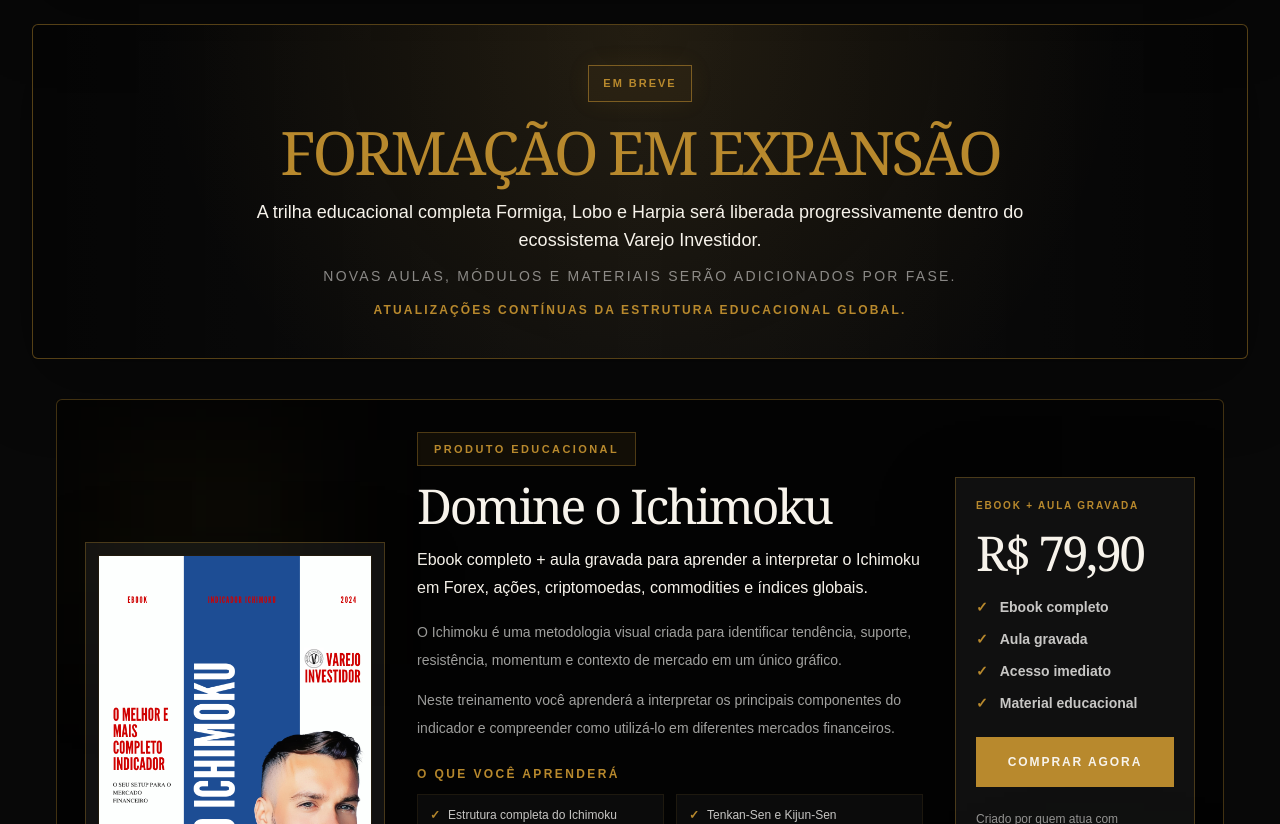
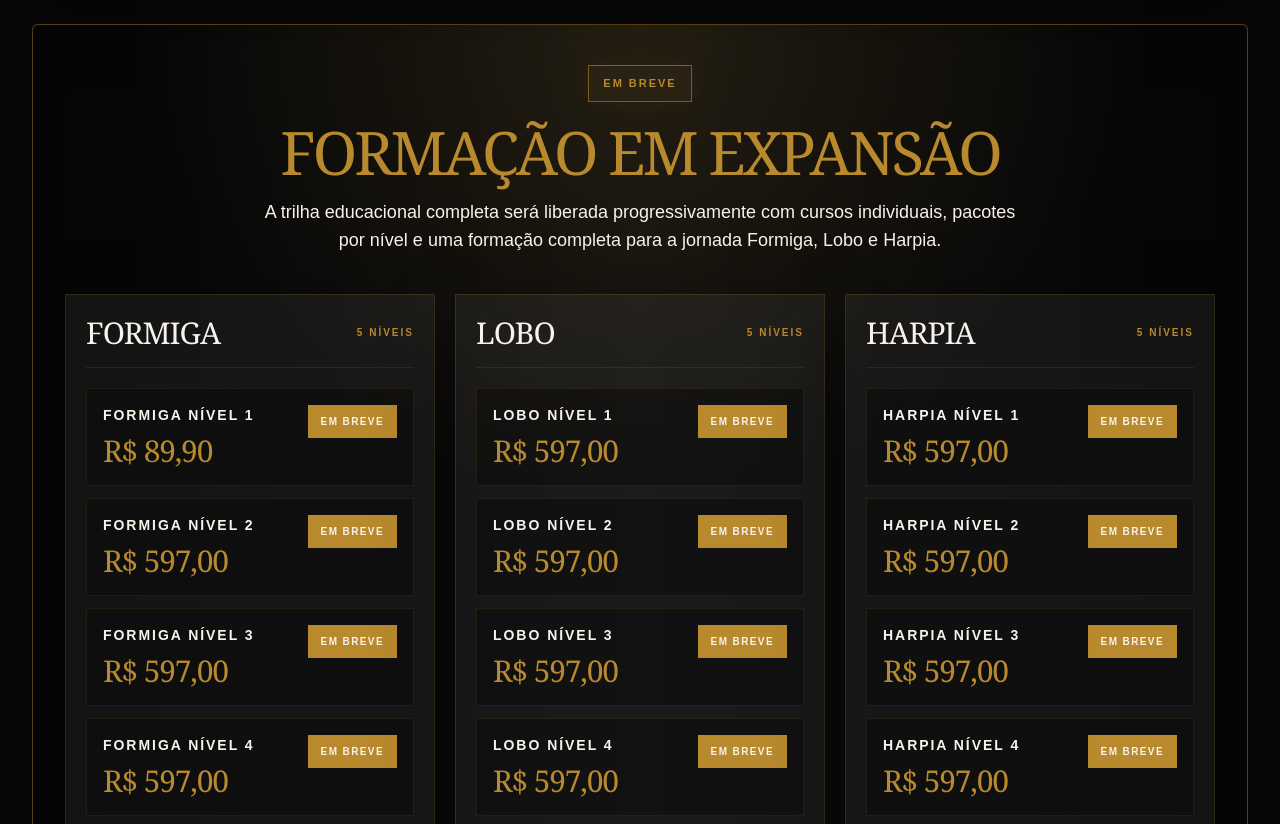
Before and after one commit to varejoinvestidor/varejo-investidor-site, a Next.js app: page /educacao in a window 1280 px wide. Shown: the part 4580-5404 px from the top of the page. Built offline with nearby package versions, Linux system fonts and the light colour scheme.

Commit message:
Atualizacao site e paginas

```diff
--- a/app/educacao/page.tsx
+++ b/app/educacao/page.tsx
@@ -270,6 +270,57 @@
   "Atualizações futuras",
   "Acesso imediato",
 ];
+
+const expansionCourseGroups = [
+  {
+    title: "FORMIGA",
+    tone: "rise",
+    products: [
+      { name: "Formiga Nível 1", price: "R$ 89,90" },
+      { name: "Formiga Nível 2", price: "R$ 597,00" },
+      { name: "Formiga Nível 3", price: "R$ 597,00" },
+      { name: "Formiga Nível 4", price: "R$ 597,00" },
+      { name: "Formiga Nível 5", price: "R$ 597,00" },
+    ],
+  },
+  {
+    title: "LOBO",
+    tone: "gold",
+    products: [
+      { name: "Lobo Nível 1", price: "R$ 597,00" },
+      { name: "Lobo Nível 2", price: "R$ 597,00" },
+      { name: "Lobo Nível 3", price: "R$ 597,00" },
+      { name: "Lobo Nível 4", price: "R$ 597,00" },
+      { name: "Lobo Nível 5", price: "R$ 597,00" },
+    ],
+  },
+  {
+    title: "HARPIA",
+    tone: "elite",
+    products: [
+      { name: "Harpia Nível 1", price: "R$ 597,00" },
+      { name: "Harpia Nível 2", price: "R$ 597,00" },
+      { name: "Harpia Nível 3", price: "R$ 597,00" },
+      { name: "Harpia Nível 4", price: "R$ 597,00" },
+      { name: "Harpia Nível 5", price: "R$ 597,00" },
+    ],
+  },
+];
+
+const expansionPackages = [
+  { name: "PACOTE FORMIGA", detail: "5 níveis", original: "R$ 2.477,90", promo: "R$ 1.997,00" },
+  { name: "PACOTE LOBO", detail: "5 níveis", original: "R$ 2.985,00", promo: "R$ 2.497,00" },
+  { name: "PACOTE HARPIA", detail: "5 níveis", original: "R$ 2.985,00", promo: "R$ 2.497,00" },
+];
+
+const completeFormationOffer = {
+  title: "FORMAÇÃO VAREJO INVESTIDOR",
+  detail: "15 níveis completos",
+  originalLabel: "Valor original",
+  original: "R$ 8.457,50",
+  promoLabel: "Valor promocional",
+  promo: "R$ 6.997,00",
+};
 const localizedEducationCopy = {
   ...educationCopy,
   ar: {
@@ -766,19 +817,110 @@
         </div>
 
         <div id="expansao" className="mx-auto mt-10 max-w-7xl">
-          <div
-            aria-disabled="true"
-            className="education-expansion relative cursor-not-allowed overflow-hidden border border-gold/[0.45] bg-ink/[0.88] px-6 py-8 text-center shadow-premium md:px-10 md:py-10"
-          >
+          <section className="education-expansion relative overflow-hidden border border-gold/[0.45] bg-ink/[0.88] px-5 py-8 shadow-premium md:px-8 md:py-10">
             <div className="absolute inset-0 terminal-grid opacity-20" />
-            <div className="expansion-badge relative mx-auto inline-flex items-center justify-center">
-              EM BREVE
+            <div className="relative mx-auto max-w-4xl text-center">
+              <div className="expansion-badge mx-auto inline-flex items-center justify-center">EM BREVE</div>
+              <h2 className="mt-5 font-serif text-5xl tracking-[-0.05em] text-gold md:text-6xl">
+                {copy.expansionTitle}
+              </h2>
+              <p className="mx-auto mt-4 max-w-3xl text-base leading-8 text-paper/[0.72] md:text-lg">
+                A trilha educacional completa será liberada progressivamente com cursos individuais, pacotes por nível e uma formação completa para a jornada Formiga, Lobo e Harpia.
+              </p>
             </div>
-            <h2 className="relative mt-5 font-serif text-5xl tracking-[-0.05em] text-gold md:text-6xl">{copy.expansionTitle}</h2>
-            <p className="relative mx-auto mt-4 max-w-3xl text-base leading-8 text-paper/[0.72] md:text-lg">{copy.expansionText}</p>
-            <p className="relative mx-auto mt-3 max-w-3xl text-sm uppercase tracking-[0.16em] text-paper/[0.52]">{copy.expansionNote}</p>
-            <p className="relative mx-auto mt-4 max-w-3xl text-xs font-bold uppercase tracking-[0.18em] text-gold">{copy.expansionUpdate}</p>
-          </div>
+
+            <div className="relative mt-10 grid gap-5 lg:grid-cols-3">
+              {expansionCourseGroups.map((group) => (
+                <motion.article
+                  key={group.title}
+                  variants={fadeUp}
+                  className="flex min-h-full flex-col border border-gold/[0.18] bg-paper/[0.035] p-5 shadow-fine transition duration-300 hover:-translate-y-1 hover:border-gold/[0.48] hover:bg-paper/[0.055]"
+                >
+                  <div className="flex items-center justify-between gap-4 border-b border-gold/[0.14] pb-4">
+                    <h3 className="font-serif text-3xl tracking-[-0.035em] text-paper">{group.title}</h3>
+                    <span className="text-[10px] font-black uppercase tracking-[0.2em] text-gold">5 níveis</span>
+                  </div>
+                  <div className="mt-5 grid gap-3">
+                    {group.products.map((product) => (
+                      <div
+                        key={product.name}
+                        className="border border-gold/[0.12] bg-ink/[0.42] p-4 transition duration-300 hover:border-gold/[0.32]"
+                      >
+                        <div className="flex items-start justify-between gap-4">
+                          <div>
+                            <p className="text-sm font-black uppercase tracking-[0.14em] text-paper">{product.name}</p>
+                            <p className="mt-2 font-serif text-3xl tracking-[-0.04em] text-gold">{product.price}</p>
+                          </div>
+                          <span className="shrink-0 border border-gold/[0.35] bg-gold px-3 py-2 text-[10px] font-black uppercase tracking-[0.14em] text-ink">
+                            EM BREVE
+                          </span>
+                        </div>
+                      </div>
+                    ))}
+                  </div>
+                </motion.article>
+              ))}
+            </div>
+
+            <div className="relative mt-10 border-t border-gold/[0.16] pt-8">
+              <p className="text-center text-xs font-black uppercase tracking-[0.28em] text-gold">PACOTES</p>
+              <div className="mt-6 grid gap-5 md:grid-cols-3">
+                {expansionPackages.map((pack) => (
+                  <motion.article
+                    key={pack.name}
+                    variants={fadeUp}
+                    className="border border-gold/[0.18] bg-paper/[0.035] p-5 shadow-fine transition duration-300 hover:-translate-y-1 hover:border-gold/[0.5]"
+                  >
+                    <p className="text-xs font-black uppercase tracking-[0.2em] text-gold">{pack.detail}</p>
+                    <h3 className="mt-3 font-serif text-3xl tracking-[-0.035em] text-paper">{pack.name}</h3>
+                    <div className="mt-5 grid gap-2">
+                      <p className="text-xs uppercase tracking-[0.16em] text-paper/[0.5]">
+                        De: <span className="line-through">{pack.original}</span>
+                      </p>
+                      <p className="font-serif text-4xl tracking-[-0.05em] text-gold">
+                        <span className="text-sm font-sans uppercase tracking-[0.16em] text-paper/[0.55]">Por: </span>
+                        {pack.promo}
+                      </p>
+                    </div>
+                    <span className="mt-6 inline-flex w-full items-center justify-center border border-gold bg-gold px-5 py-4 text-xs font-black uppercase tracking-[0.16em] text-ink">
+                      EM BREVE
+                    </span>
+                  </motion.article>
+                ))}
+              </div>
+            </div>
+
+            <motion.article
+              variants={fadeUp}
+              className="relative mt-8 overflow-hidden border border-gold bg-gradient-to-br from-gold/[0.18] via-paper/[0.055] to-ink p-6 shadow-[0_0_42px_rgba(201,155,62,0.14)] md:p-8"
+            >
+              <div className="absolute -right-20 -top-24 h-64 w-64 bg-gold/[0.12] blur-3xl" />
+              <div className="relative grid gap-8 lg:grid-cols-[1fr_0.72fr] lg:items-center">
+                <div>
+                  <p className="text-xs font-black uppercase tracking-[0.26em] text-gold">Oferta principal</p>
+                  <h3 className="mt-4 font-serif text-5xl leading-[0.95] tracking-[-0.055em] text-paper md:text-6xl">
+                    {completeFormationOffer.title}
+                  </h3>
+                  <p className="mt-4 text-lg font-semibold text-paper/[0.72]">{completeFormationOffer.detail}</p>
+                </div>
+                <div className="border border-gold/[0.24] bg-ink/[0.55] p-5">
+                  <p className="text-xs uppercase tracking-[0.18em] text-paper/[0.52]">
+                    {completeFormationOffer.originalLabel}:{" "}
+                    <span className="line-through">{completeFormationOffer.original}</span>
+                  </p>
+                  <p className="mt-3 text-xs font-black uppercase tracking-[0.22em] text-gold">
+                    {completeFormationOffer.promoLabel}
+                  </p>
+                  <p className="mt-2 font-serif text-5xl tracking-[-0.06em] text-paper md:text-6xl">
+                    {completeFormationOffer.promo}
+                  </p>
+                  <span className="mt-6 inline-flex w-full items-center justify-center border border-gold bg-gold px-5 py-4 text-xs font-black uppercase tracking-[0.16em] text-ink">
+                    EM BREVE
+                  </span>
+                </div>
+              </div>
+            </motion.article>
+          </section>
         </div>
 
         {locale === "pt" ? (
--- a/src/components/SiteSections.tsx
+++ b/src/components/SiteSections.tsx
@@ -1341,7 +1341,7 @@
   const socials = [
     {
       label: "Instagram",
-      href: "https://www.instagram.com/varejoinvestidor/",
+      href: "https://www.instagram.com/varejoinvestidorbrasil/",
       icon: (
         <svg viewBox="0 0 24 24" className="h-5 w-5" fill="none" aria-hidden="true">
           <rect x="4" y="4" width="16" height="16" rx="5" stroke="currentColor" strokeWidth="1.8" />
```
Also changed, not shown: app/page.tsx (+4 -4 lines), 1 other file (tests, documents, lock files or other folders).
